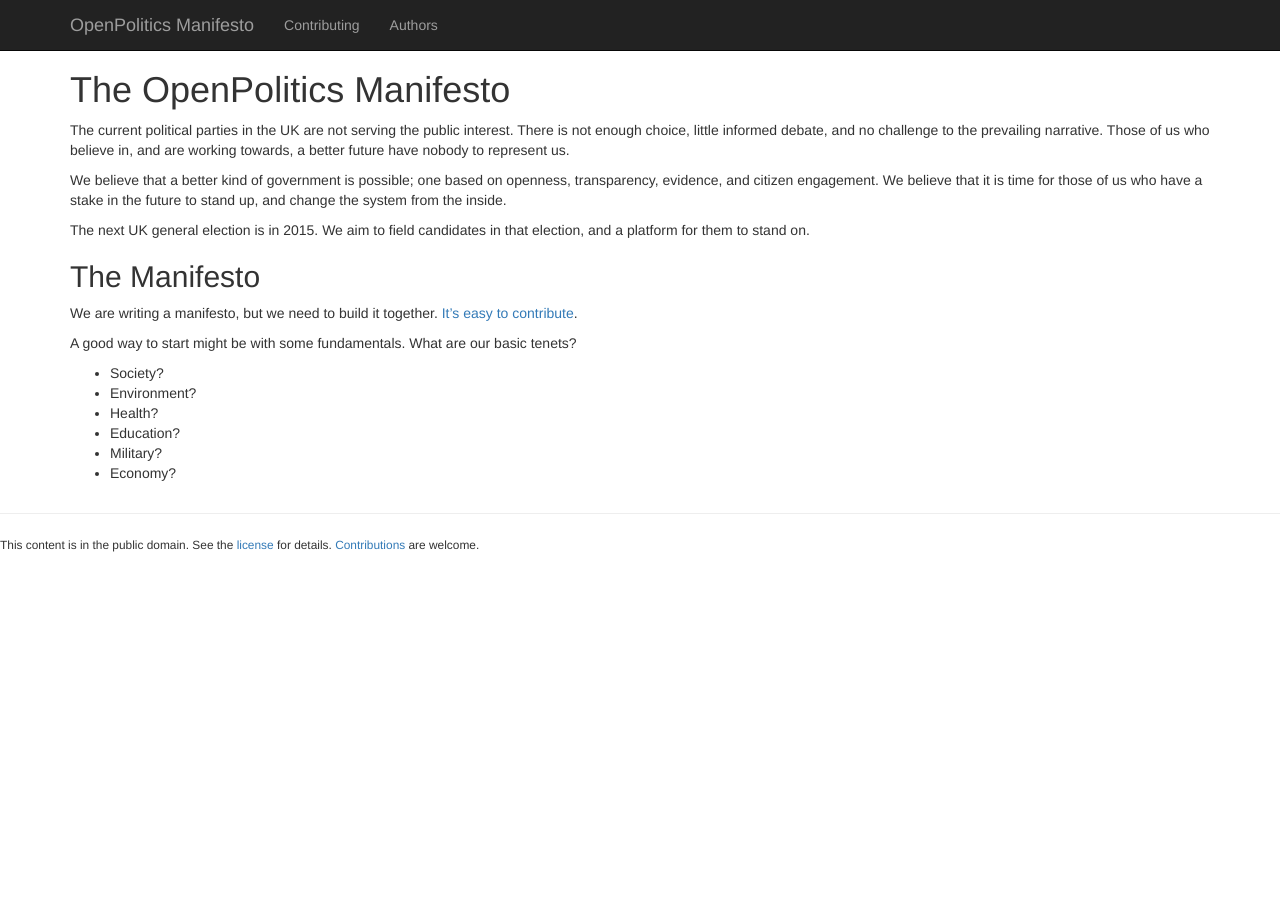
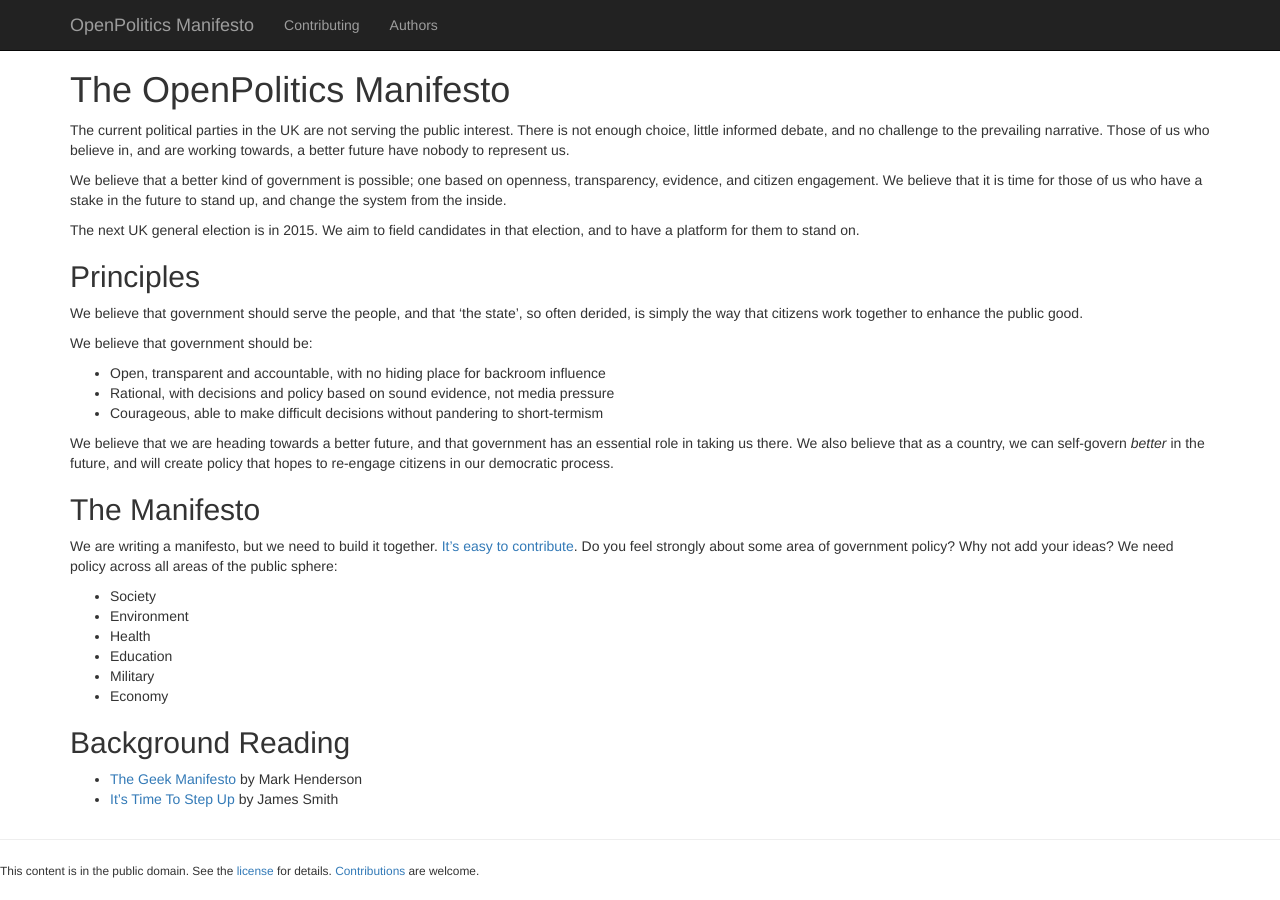
Before and after one commit to openpolitics/manifesto, a Jekyll site: the page built from index.md, in a window 1280 px wide. Built offline with Jekyll 4.4.1, drawn with Linux system fonts in a browser that asks for light colours; nearby versions of some CDN libraries.

Commit message:
Add a few basic principles, and some background reading links.

```diff
--- a/index.md
+++ b/index.md
@@ -7,17 +7,32 @@ The current political parties in the UK are not serving the public interest. The
 
 We believe that a better kind of government is possible; one based on openness, transparency, evidence, and citizen engagement. We believe that it is time for those of us who have a stake in the future to stand up, and change the system from the inside.
 
-The next UK general election is in 2015. We aim to field candidates in that election, and a platform for them to stand on.
+The next UK general election is in 2015. We aim to field candidates in that election, and to have a platform for them to stand on.
+
+## Principles
+
+We believe that government should serve the people, and that 'the state', so often derided, is simply the way that citizens work together to enhance the public good.
+
+We believe that government should be:
+
+* Open, transparent and accountable, with no hiding place for backroom influence
+* Rational, with decisions and policy based on sound evidence, not media pressure
+* Courageous, able to make difficult decisions without pandering to short-termism
+
+We believe that we are heading towards a better future, and that government has an essential role in taking us there. We also believe that as a country, we can self-govern *better* in the future, and will create policy that hopes to re-engage citizens in our democratic process.
 
 ## The Manifesto
 
-We are writing a manifesto, but we need to build it together. [It's easy to contribute](contributing.html).
+We are writing a manifesto, but we need to build it together. [It's easy to contribute](contributing.html). Do you feel strongly about some area of government policy? Why not add your ideas? We need policy across all areas of the public sphere:
 
-A good way to start might be with some fundamentals. What are our basic tenets?
+* Society
+* Environment
+* Health
+* Education
+* Military
+* Economy
 
-* Society?
-* Environment?
-* Health?
-* Education?
-* Military?
-* Economy?
+## Background Reading
+
+* [The Geek Manifesto](http://geekmanifesto.wordpress.com/about/) by Mark Henderson
+* [It's Time To Step Up](http://floppy.org.uk/blog/2013/07/05/its-time-to-step-up/) by James Smith
```
